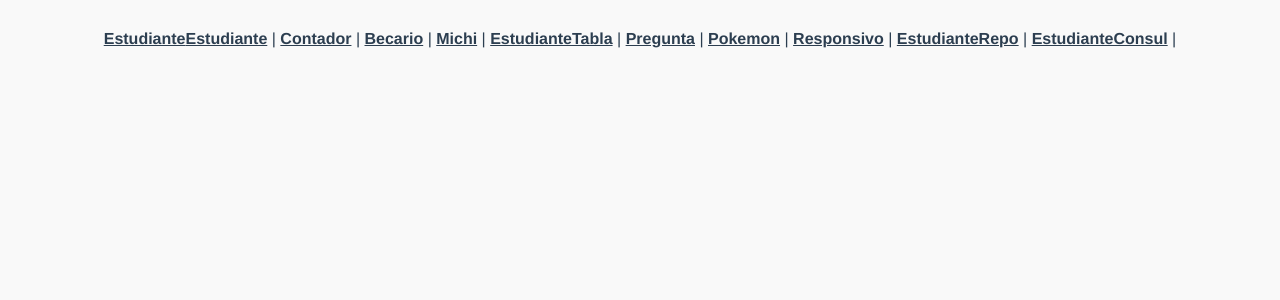
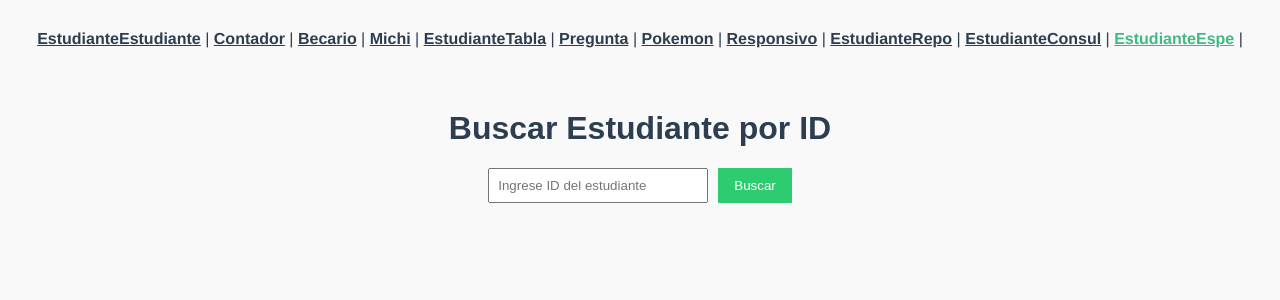
Before and after one commit to JordyChamba/pw_u2_p8_router_jc, a Vue app: page /estudianteConsulEspe in a window 1280 px wide. Shown: the top 300 px of the page. Built offline with nearby package versions, Linux system fonts and the light colour scheme.

Commit message:
commit api

```diff
--- /dev/null
+++ b/src/clients/EstudianteRepo2.js
@@ -0,0 +1,12 @@
+import axios from "axios";
+
+const obtenerEstudiantePorId = async (id) => {
+  const respuesta = await axios.get(
+    `http://localhost:8081/api/matricula/v1/estudiantes/${id}`
+  );
+  return respuesta.data;
+};
+
+export const obtenerEstudiantePorIdFachada = async (id) => {
+  return await obtenerEstudiantePorId(id);
+};
--- /dev/null
+++ b/src/components/EstudianteConsulEspe.vue
@@ -0,0 +1,136 @@
+<template>
+  <div class="contenedor">
+    <h1>Buscar Estudiante por ID</h1>
+
+    <div class="busqueda">
+      <input
+        v-model="idBusqueda"
+        type="number"
+        placeholder="Ingrese ID del estudiante"
+      />
+      <button @click="buscarEstudiante">Buscar</button>
+    </div>
+
+    <form v-if="estudianteEncontrado">
+      <div class="form-group">
+        <label>Nombre:</label>
+        <input type="text" v-model="estudiante.nombre" readonly />
+      </div>
+
+      <div class="form-group">
+        <label>Apellido:</label>
+        <input type="text" v-model="estudiante.apellido" readonly />
+      </div>
+
+      <div class="form-group">
+        <label>Fecha de Nacimiento:</label>
+        <input type="date" v-model="estudiante.fechaNacimiento" readonly />
+      </div>
+    </form>
+
+    <p v-if="mensajeError" class="error">{{ mensajeError }}</p>
+  </div>
+</template>
+
+<script>
+import { obtenerEstudiantePorIdFachada } from "@/clients/EstudianteRepo2";
+
+export default {
+  name: "BuscarEstudiante",
+  data() {
+    return {
+      idBusqueda: "",
+      estudiante: {
+        nombre: "",
+        apellido: "",
+        fechaNacimiento: "",
+      },
+      estudianteEncontrado: false,
+      mensajeError: "",
+    };
+  },
+  methods: {
+    async buscarEstudiante() {
+      this.mensajeError = "";
+      this.estudianteEncontrado = false;
+
+      if (!this.idBusqueda) {
+        this.mensajeError = "Por favor ingresa un ID válido.";
+        return;
+      }
+
+      try {
+        const resultado = await obtenerEstudiantePorIdFachada(this.idBusqueda);
+        this.estudiante = {
+          nombre: resultado.nombre,
+          apellido: resultado.apellido,
+          fechaNacimiento: resultado.fechaNacimiento.split("T")[0],
+        };
+        this.estudianteEncontrado = true;
+      } catch (error) {
+        this.mensajeError = "Estudiante no encontrado.";
+        console.error("Error al buscar estudiante:", error);
+      }
+    },
+  },
+};
+</script>
+
+<style scoped>
+.contenedor {
+  max-width: 600px;
+  margin: 2rem auto;
+  font-family: Arial, sans-serif;
+  text-align: center;
+}
+
+.busqueda {
+  display: flex;
+  justify-content: center;
+  margin-bottom: 20px;
+  gap: 10px;
+}
+
+input[type="number"],
+input[type="text"],
+input[type="date"] {
+  padding: 8px;
+  width: 200px;
+}
+
+button {
+  padding: 8px 16px;
+  background-color: #2ecc71;
+  color: white;
+  border: none;
+  cursor: pointer;
+}
+
+button:hover {
+  background-color: #27ae60;
+}
+
+form {
+  margin-top: 20px;
+  text-align: left;
+}
+
+.form-group {
+  margin-bottom: 15px;
+}
+
+label {
+  display: block;
+  font-weight: bold;
+  margin-bottom: 5px;
+}
+
+input[readonly] {
+  background-color: #f0f0f0;
+}
+
+.error {
+  color: red;
+  margin-top: 10px;
+}
+</style>
--- a/src/components/NavBar.vue
+++ b/src/components/NavBar.vue
@@ -18,6 +18,8 @@
       <router-link to="/estudianteRepo">EstudianteRepo</router-link> |
 
       <router-link to="/estudianteConsul">EstudianteConsul</router-link> |
+
+      <router-link to="/estudianteConsulEspe">EstudianteEspe</router-link> |
     </nav>
   </div>
 </template>
--- a/src/router/index.js
+++ b/src/router/index.js
@@ -6,6 +6,7 @@ import PokemonView from "@/views/PokemonView.vue";
 import ResponsivoView from "@/views/ResponsivoView.vue";
 import EstudianteRepoView from "@/views/EstudianteRepoView.vue";
 import EstudianteConsulView from "@/views/EstudianteConsulView.vue";
+import EstudianteConsulEspeView from "@/views/EstudianteConsulEspeView.vue";
 
 const routes = [
   //configuracion de la primera pagina
@@ -21,6 +22,12 @@ const routes = [
     path: "/estudianteConsul", // los ":" determina el PathVariable
     name: "estudianteConsulView",
     component: EstudianteConsulView,
+  },
+
+  {
+    path: "/estudianteConsulEspe", // los ":" determina el PathVariable
+    name: "estudianteConsulEspeView",
+    component: EstudianteConsulEspeView,
   },
 
   {
--- /dev/null
+++ b/src/views/EstudianteConsulEspeView.vue
@@ -0,0 +1,14 @@
+<template>
+  <EstudianteConsulEspe />
+</template>
+
+<script>
+import EstudianteConsulEspe from "@/components/EstudianteConsulEspe.vue";
+export default {
+  components: {
+    EstudianteConsulEspe,
+  },
+};
+</script>
+
+<style></style>
```
